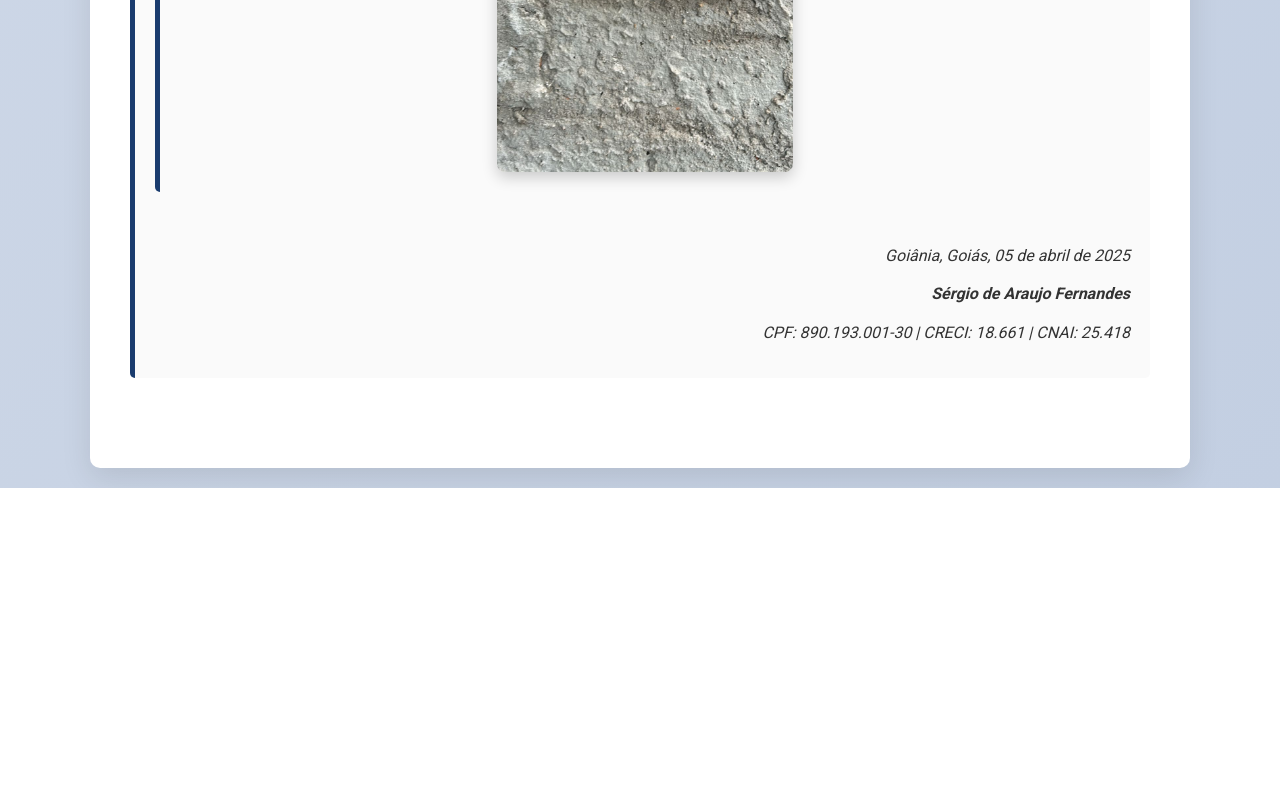
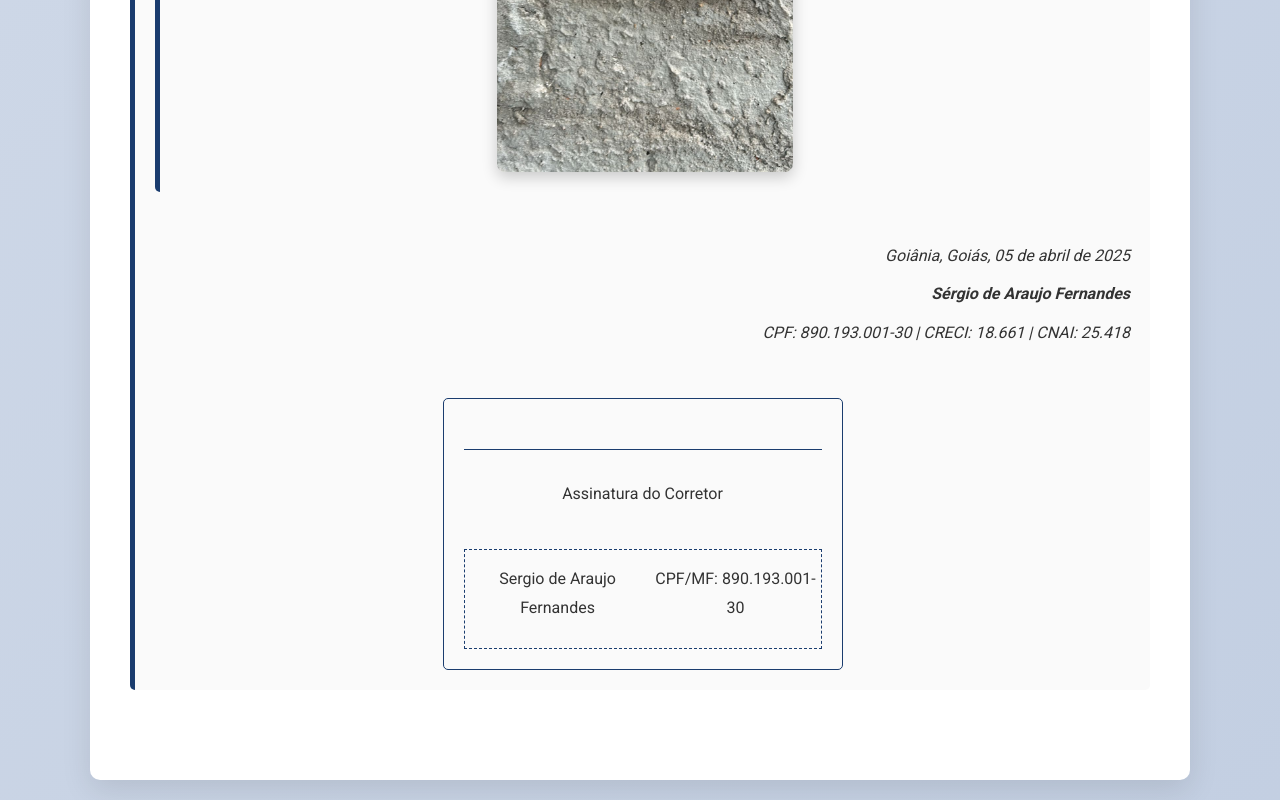
Before and after one commit to Vnslwn/Laudo-Tecnico-de-Avalia-ao-Imobiliaria-Premium, a plain HTML site: page index.html in a window 1280 px wide. Shown: the part 8345-9145 px from the top of the page. Before the commit the page ends 8833 px from the top, so only its background shows below. Drawn offline with Linux system fonts and the light colour scheme.

Commit message:
adicionando espaço para assinatura

```diff
--- a/index.html
+++ b/index.html
@@ -512,7 +512,52 @@
             <p><strong>Sérgio de Araujo Fernandes</strong></p>
             <p>CPF: 890.193.001-30 | CRECI: 18.661 | CNAI: 25.418</p>
         </div>
+
+        <div class="signature-box">
+            <div class="signature-line"></div>
+            <p>Assinatura do Corretor</p>
+            <div class="stamp-area">
+                <p>Sergio de Araujo Fernandes</p>
+                <p>CPF/MF: 890.193.001-30</p>
+            </div>
+        </div>
     </div>
+
+    <style>
+        .signature-box {
+            margin-top: 50px;
+            padding: 20px;
+            border: 1px solid #1a3c6e;
+            border-radius: 5px;
+            text-align: center;
+            max-width: 400px;
+            margin-left: auto;
+            margin-right: auto;
+        }
+        .signature-line {
+            height: 1px;
+            background: #1a3c6e;
+            margin: 30px 0;
+            position: relative;
+        }
+
+        .stamp-area {
+            margin-top: 40px;
+            height: 100px;
+            border: 1px dashed #1a3c6e;
+            display: flex;
+            align-items: center;
+            justify-content: center;
+        }
+        .dark .signature-box,
+        .dark .signature-line,
+        .dark .stamp-area {
+            border-color: #a8c0e8;
+        }
+        .dark .signature-line:before {
+            background: #a8c0e8;
+        }
+    </style>
 
     <button class="top-btn" onclick="scrollToTop()" title="Voltar ao topo"><i class="fas fa-arrow-up"></i></button>
 
```
